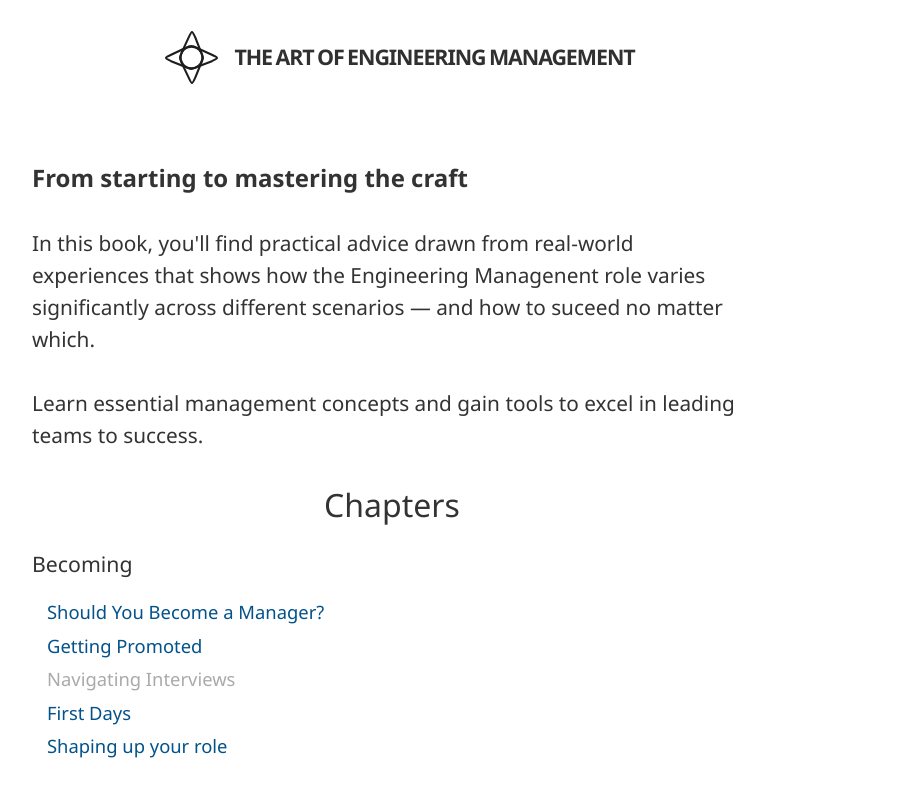
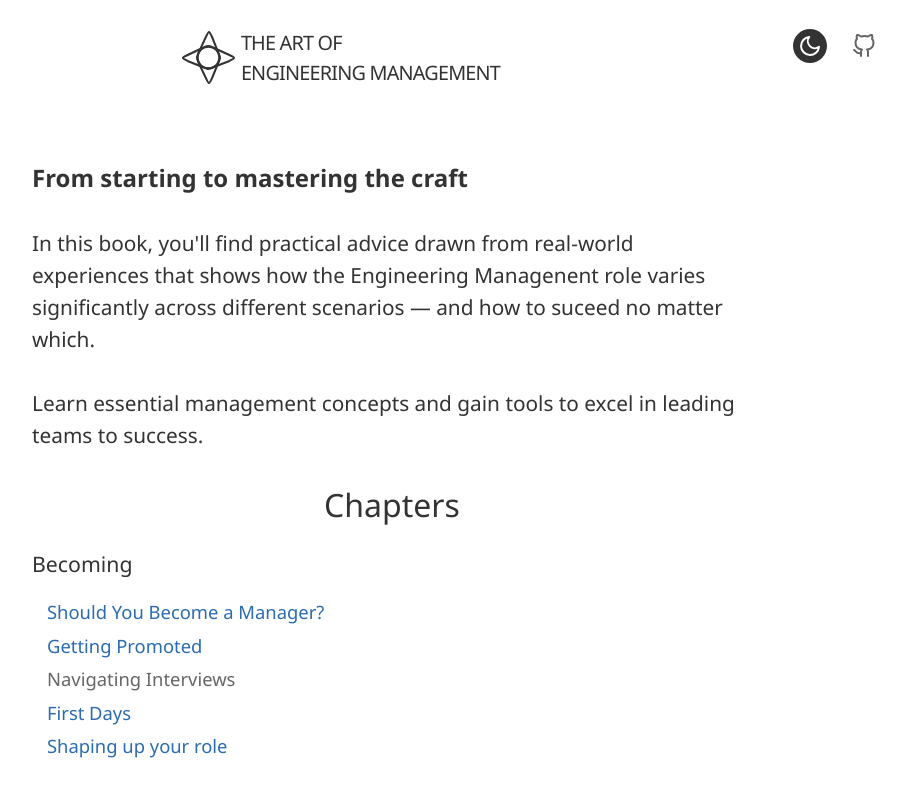
Before and after one commit to JampaUchoa/the-art-of-engineering-management, a Next.js app: page / in a window 1280 px wide. Shown: the top 792 px of the page, without its empty margins (248-1154 px from the left). Built offline with nearby package versions, Linux system fonts and the light colour scheme.

Commit message:
dark mode

```diff
--- a/src/app/_components/header.tsx
+++ /dev/null
@@ -1,15 +0,0 @@
-import Link from "next/link";
-import Logo from "@/logo";
-
-const Header = () => {
-  return (
-    <Link className="header" href="/">
-      <Logo />
-      <h1 className="title">
-        The Art of Engineering Management
-      </h1>
-    </Link>
-  );
-};
-
-export default Header;
--- /dev/null
+++ b/src/app/_components/header/header.scss
@@ -0,0 +1,43 @@
+.header{
+
+    display: flex;
+    justify-content: space-around;
+    align-items: center;
+    .side-links{
+        font-size: 1.5em;
+        svg{
+            margin: 0 10px;
+            padding: 5px;
+            color: var(--secondary-text);
+        }
+        .moon, .sun{
+            color: var(--background);
+            background-color: var(--primary-text);
+            border-radius: 50%;
+        }
+    }
+    .logo{
+        display: flex;
+        padding: 25px 0 10px;
+        font-weight: 400;
+        color: var(--primary-text);
+        align-items: center;
+        text-decoration: none;
+        justify-content: center;
+
+        .title{
+            text-transform: uppercase;
+            margin: 0;
+            font-size: 1.24em;
+            letter-spacing: -.04em;
+            font-weight: 500;
+        }
+
+        svg{
+            height: 65px;
+            align-self: center;
+        }
+    }
+
+
+}
--- /dev/null
+++ b/src/app/_components/header/header.tsx
@@ -0,0 +1,54 @@
+"use client";
+import Link from "next/link";
+import Logo from "@/logo";
+import "./header.scss";
+import { FiGithub, FiMoon, FiSun } from "react-icons/fi";
+import { useEffect, useState } from "react";
+const Header = () => {
+
+  const [theme, setTheme] = useState(localStorage.getItem('theme'));
+  useEffect(() => {
+    if (!theme) {
+      const defaultTheme = preferedTheme();
+      localStorage.setItem('theme', defaultTheme);
+      document.documentElement.classList.add(defaultTheme);
+    } else {
+      document.documentElement.classList.add(theme);
+    }
+  })
+
+  function preferedTheme() {
+    return window.matchMedia('(prefers-color-scheme: dark)').matches ? 'dark' : 'light';
+  }
+
+  function toggleDarkMode() {
+    const currentTheme = localStorage.getItem('theme') || preferedTheme();
+    const newTheme = currentTheme === 'dark' ? 'light' : 'dark';
+    localStorage.setItem('theme', newTheme);
+    document.documentElement.classList.remove(currentTheme);
+    document.documentElement.classList.add(newTheme);
+    setTheme(newTheme)
+  }
+
+  return (
+    <div className="header">
+      <div>
+      </div>
+      <Link href="/" className="logo">
+        <Logo />
+        <h1 className="title">
+          The Art of <br /> Engineering Management
+        </h1>
+      </Link>
+      <div className="side-links">
+        {theme === 'dark' ?
+          <FiSun className="sun" onClick={toggleDarkMode} /> :
+          <FiMoon className="moon" onClick={toggleDarkMode} />
+        }
+        <FiGithub />
+      </div>
+    </div>
+  );
+};
+
+export default Header;
--- a/src/app/_components/intro/home.scss
+++ b/src/app/_components/intro/home.scss
@@ -42,10 +42,10 @@
             line-height: 1.4;
         }
         span{
-            color: #AAA;
+            color: var(--secondary-text);
         }
         a{
-            color: #03528a;
+            color: var(--accent-color);
             font-weight: 500;
         }
         a, span{
--- a/src/app/globals.scss
+++ b/src/app/globals.scss
@@ -1,9 +1,33 @@
+:root {
+    --primary-text: #333;
+    --secondary-text: #666;
+    --background: #fff;
+    --accent-color: #2b6cb0;
+    --accent-color-darker: #054487;
+    --blockquote-border: #e5e7eb;
+    --image-border: #f1f1f1;
+    --line-height: 1.6;
+    --paragraph-spacing: 1.5em;
+}
+
+/* Optional dark mode */
+:root.dark {
+    --primary-text: #e5e7eb;
+    --secondary-text: #9ca3af;
+    --background: #1a1a1a;
+    --blockquote-border: #374151;
+    --image-border: #374151;
+    --accent-color: #2b6cb0;
+    --accent-color-darker: #054487;
+}
+
 body {
     font-family: Segoe UI, Roboto, Helvetica Neue, Arial, Noto Sans, sans-serif;
     font-size: 16px;
     margin: 0;
     padding: 0;
-    color: #333;
+    color: var(--primary-text);
+    background-color: var(--background);
     line-height: 1.5;
     -webkit-font-smoothing: antialiased;
     -moz-osx-font-smoothing: grayscale;
@@ -11,34 +35,3 @@ body {
     grid-template-rows: auto 1fr auto;
     min-height: 100vh;
 }
-
-.header{
-    display: flex;
-    padding: 25px 0 10px;
-    font-weight: 900;
-    color: #303030;
-    align-items: center;
-    text-decoration: none;
-    justify-content: center;
-
-    svg{
-        margin: 0 10px;
-        height: 65px;
-        align-self: center;
-    }
-
-}
-.title{
-    text-transform: uppercase;
-    margin: 0;
-    font-size: 1.34em;
-    word-spacing: -0.05em;
-    letter-spacing: -0.05em;
-}
-
-footer {
-    background-color: #333;
-    color: #fff;
-    padding: 10px 0;
-    text-align: center;
-}
--- a/src/app/layout.tsx
+++ b/src/app/layout.tsx
@@ -1,7 +1,7 @@
 import type { Metadata } from "next";
 
 import "./globals.scss";
-import Header from "./_components/header";
+import Header from "./_components/header/header";
 
 export const metadata: Metadata = {
   title: `The Art of Engineering Management`,
--- a/src/logo.tsx
+++ b/src/logo.tsx
@@ -6,15 +6,15 @@ const SvgComponent = (props: any) => (
     {...props}
   >
     <g strokeLinecap="round" transform="translate(38.45970500370959 10) rotate(0 23.09209994228911 51.55180415412201)">
-      <path d="M30 13 C32.77 20.08, 35.54 27.15, 40.18 39 M30 13 C32.58 19.59, 35.16 26.17, 40.18 39 M40.18 39 C46.18 52, 46.18 52, 40.18 65 M40.18 39 C46.18 52, 46.18 52, 40.18 65 M40.18 65 C37.16 72.46, 34.14 79.91, 30 90.1 M40.18 65 C37.1 72.59, 34.02 80.19, 30 90.1 M30 90.1 C24 103.1, 24 103.1, 18 90.1 M30 90.1 C24 103.1, 24 103.1, 18 90.1 M18 90.1 C15.2 84.25, 12.4 78.39, 6 65 M18 90.1 C14.73 83.26, 11.46 76.42, 6 65 M6 65 C0 52, 0 52, 6 39 M6 65 C0 52, 0 52, 6 39 M6 39 C8.92 32.67, 11.84 26.34, 18 13 M6 39 C10.59 29.05, 15.19 19.1, 18 13 M18 13 C24 0, 24 0, 30 13 M18 13 C24 0, 24 0, 30 13" stroke="#1e1e1e" strokeWidth="4" fill="none">
+      <path d="M30 13 C32.77 20.08, 35.54 27.15, 40.18 39 M30 13 C32.58 19.59, 35.16 26.17, 40.18 39 M40.18 39 C46.18 52, 46.18 52, 40.18 65 M40.18 39 C46.18 52, 46.18 52, 40.18 65 M40.18 65 C37.16 72.46, 34.14 79.91, 30 90.1 M40.18 65 C37.1 72.59, 34.02 80.19, 30 90.1 M30 90.1 C24 103.1, 24 103.1, 18 90.1 M30 90.1 C24 103.1, 24 103.1, 18 90.1 M18 90.1 C15.2 84.25, 12.4 78.39, 6 65 M18 90.1 C14.73 83.26, 11.46 76.42, 6 65 M6 65 C0 52, 0 52, 6 39 M6 65 C0 52, 0 52, 6 39 M6 39 C8.92 32.67, 11.84 26.34, 18 13 M6 39 C10.59 29.05, 15.19 19.1, 18 13 M18 13 C24 0, 24 0, 30 13 M18 13 C24 0, 24 0, 30 13" stroke="currentColor" strokeWidth="4" fill="none">
       </path>
     </g>
     <g strokeLinecap="round" transform="translate(41.00164452026888 41.07108540679155) rotate(0 20.480718806147934 20.480718806147934)">
-      <path d="M40.96 20.48 C40.96 21.67, 40.86 22.87, 40.65 24.04 C40.44 25.2, 40.13 26.37, 39.73 27.49 C39.32 28.6, 38.81 29.69, 38.22 30.72 C37.62 31.75, 36.93 32.74, 36.17 33.65 C35.41 34.55, 34.55 35.41, 33.65 36.17 C32.74 36.93, 31.75 37.62, 30.72 38.22 C29.69 38.81, 28.6 39.32, 27.49 39.73 C26.37 40.13, 25.2 40.44, 24.04 40.65 C22.87 40.86, 21.67 40.96, 20.48 40.96 C19.3 40.96, 18.09 40.86, 16.92 40.65 C15.76 40.44, 14.59 40.13, 13.48 39.73 C12.36 39.32, 11.27 38.81, 10.24 38.22 C9.21 37.62, 8.22 36.93, 7.32 36.17 C6.41 35.41, 5.55 34.55, 4.79 33.65 C4.03 32.74, 3.34 31.75, 2.74 30.72 C2.15 29.69, 1.64 28.6, 1.24 27.49 C0.83 26.37, 0.52 25.2, 0.31 24.04 C0.11 22.87, 0 21.67, 0 20.48 C0 19.3, 0.11 18.09, 0.31 16.92 C0.52 15.76, 0.83 14.59, 1.24 13.48 C1.64 12.36, 2.15 11.27, 2.74 10.24 C3.34 9.21, 4.03 8.22, 4.79 7.32 C5.55 6.41, 6.41 5.55, 7.32 4.79 C8.22 4.03, 9.21 3.34, 10.24 2.74 C11.27 2.15, 12.36 1.64, 13.48 1.24 C14.59 0.83, 15.76 0.52, 16.92 0.31 C18.09 0.11, 19.3 0, 20.48 0 C21.67 0, 22.87 0.11, 24.04 0.31 C25.2 0.52, 26.37 0.83, 27.49 1.24 C28.6 1.64, 29.69 2.15, 30.72 2.74 C31.75 3.34, 32.74 4.03, 33.65 4.79 C34.55 5.55, 35.41 6.41, 36.17 7.32 C36.93 8.22, 37.62 9.21, 38.22 10.24 C38.81 11.27, 39.32 12.36, 39.73 13.48 C40.13 14.59, 40.44 15.76, 40.65 16.92 C40.86 18.09, 40.91 19.89, 40.96 20.48 C41.01 21.07, 41.01 19.89, 40.96 20.48" stroke="#1e1e1e" strokeWidth="4" fill="none">
+      <path d="M40.96 20.48 C40.96 21.67, 40.86 22.87, 40.65 24.04 C40.44 25.2, 40.13 26.37, 39.73 27.49 C39.32 28.6, 38.81 29.69, 38.22 30.72 C37.62 31.75, 36.93 32.74, 36.17 33.65 C35.41 34.55, 34.55 35.41, 33.65 36.17 C32.74 36.93, 31.75 37.62, 30.72 38.22 C29.69 38.81, 28.6 39.32, 27.49 39.73 C26.37 40.13, 25.2 40.44, 24.04 40.65 C22.87 40.86, 21.67 40.96, 20.48 40.96 C19.3 40.96, 18.09 40.86, 16.92 40.65 C15.76 40.44, 14.59 40.13, 13.48 39.73 C12.36 39.32, 11.27 38.81, 10.24 38.22 C9.21 37.62, 8.22 36.93, 7.32 36.17 C6.41 35.41, 5.55 34.55, 4.79 33.65 C4.03 32.74, 3.34 31.75, 2.74 30.72 C2.15 29.69, 1.64 28.6, 1.24 27.49 C0.83 26.37, 0.52 25.2, 0.31 24.04 C0.11 22.87, 0 21.67, 0 20.48 C0 19.3, 0.11 18.09, 0.31 16.92 C0.52 15.76, 0.83 14.59, 1.24 13.48 C1.64 12.36, 2.15 11.27, 2.74 10.24 C3.34 9.21, 4.03 8.22, 4.79 7.32 C5.55 6.41, 6.41 5.55, 7.32 4.79 C8.22 4.03, 9.21 3.34, 10.24 2.74 C11.27 2.15, 12.36 1.64, 13.48 1.24 C14.59 0.83, 15.76 0.52, 16.92 0.31 C18.09 0.11, 19.3 0, 20.48 0 C21.67 0, 22.87 0.11, 24.04 0.31 C25.2 0.52, 26.37 0.83, 27.49 1.24 C28.6 1.64, 29.69 2.15, 30.72 2.74 C31.75 3.34, 32.74 4.03, 33.65 4.79 C34.55 5.55, 35.41 6.41, 36.17 7.32 C36.93 8.22, 37.62 9.21, 38.22 10.24 C38.81 11.27, 39.32 12.36, 39.73 13.48 C40.13 14.59, 40.44 15.76, 40.65 16.92 C40.86 18.09, 40.91 19.89, 40.96 20.48 C41.01 21.07, 41.01 19.89, 40.96 20.48" stroke="currentColor" strokeWidth="4" fill="none">
       </path>
     </g>
     <g strokeLinecap="round" transform="translate(38.459704211833014 10.000000478898983) rotate(89.99999999999994 23.09209994228911 51.55180415412201)">
-      <path d="M30 13 C33.27 21.36, 36.55 29.72, 40.18 39 M30 13 C33.06 20.81, 36.12 28.63, 40.18 39 M40.18 39 C46.18 52, 46.18 52, 40.18 65 M40.18 39 C46.18 52, 46.18 52, 40.18 65 M40.18 65 C37.74 71.03, 35.29 77.05, 30 90.1 M40.18 65 C36.91 73.06, 33.64 81.13, 30 90.1 M30 90.1 C24 103.1, 24 103.1, 18 90.1 M30 90.1 C24 103.1, 24 103.1, 18 90.1 M18 90.1 C13.98 81.7, 9.97 73.3, 6 65 M18 90.1 C13.45 80.58, 8.9 71.06, 6 65 M6 65 C0 52, 0 52, 6 39 M6 65 C0 52, 0 52, 6 39 M6 39 C9.72 30.95, 13.43 22.89, 18 13 M6 39 C10.79 28.61, 15.59 18.23, 18 13 M18 13 C24 0, 24 0, 30 13 M18 13 C24 0, 24 0, 30 13" stroke="#1e1e1e" strokeWidth="4" fill="none">
+      <path d="M30 13 C33.27 21.36, 36.55 29.72, 40.18 39 M30 13 C33.06 20.81, 36.12 28.63, 40.18 39 M40.18 39 C46.18 52, 46.18 52, 40.18 65 M40.18 39 C46.18 52, 46.18 52, 40.18 65 M40.18 65 C37.74 71.03, 35.29 77.05, 30 90.1 M40.18 65 C36.91 73.06, 33.64 81.13, 30 90.1 M30 90.1 C24 103.1, 24 103.1, 18 90.1 M30 90.1 C24 103.1, 24 103.1, 18 90.1 M18 90.1 C13.98 81.7, 9.97 73.3, 6 65 M18 90.1 C13.45 80.58, 8.9 71.06, 6 65 M6 65 C0 52, 0 52, 6 39 M6 65 C0 52, 0 52, 6 39 M6 39 C9.72 30.95, 13.43 22.89, 18 13 M6 39 C10.79 28.61, 15.59 18.23, 18 13 M18 13 C24 0, 24 0, 30 13 M18 13 C24 0, 24 0, 30 13" stroke="currentColor" strokeWidth="4" fill="none">
       </path>
     </g>
   </svg>
```
Also changed, not shown: src/app/chapters/[slug]/page.scss (+1 -26 lines).
